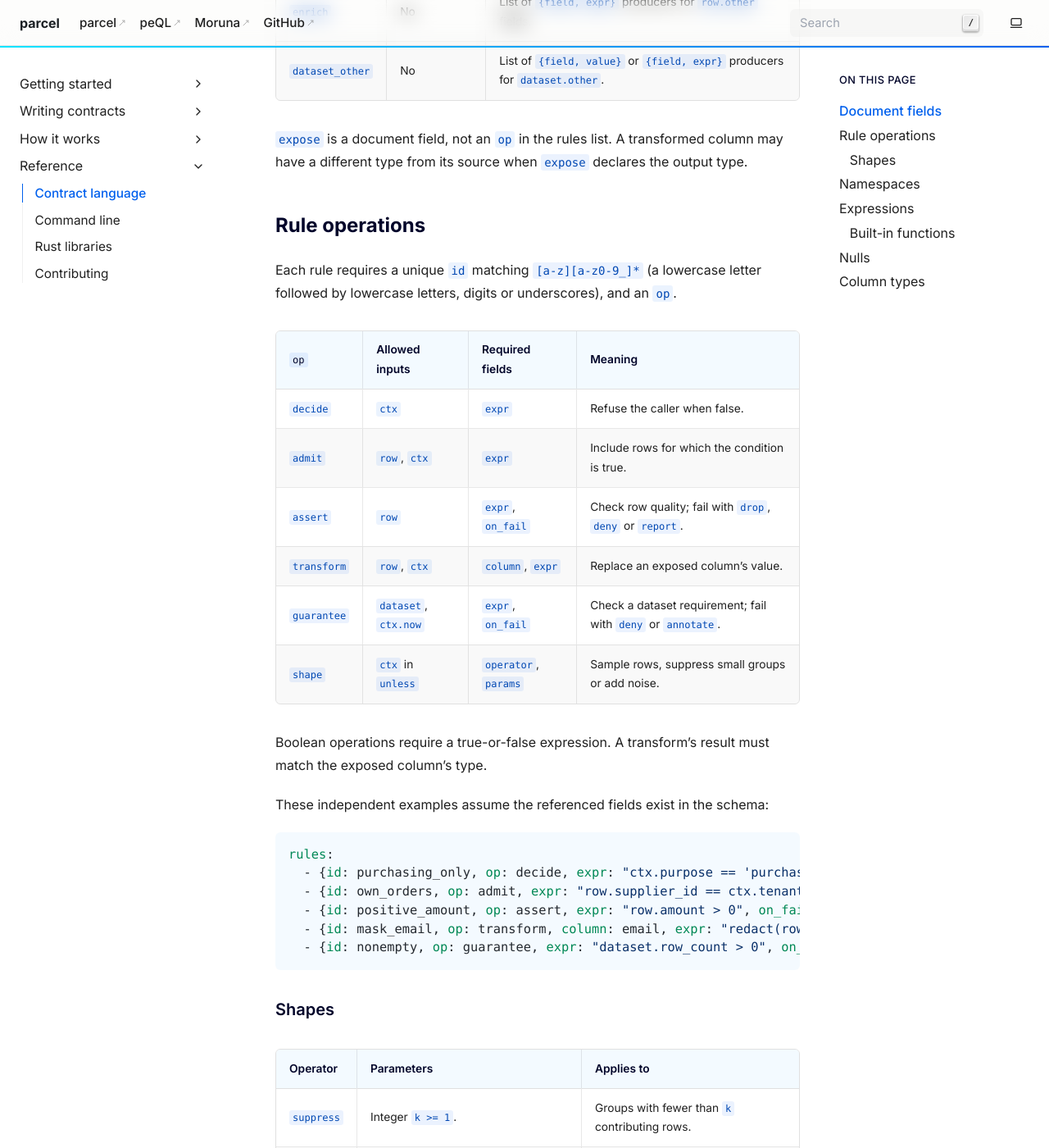
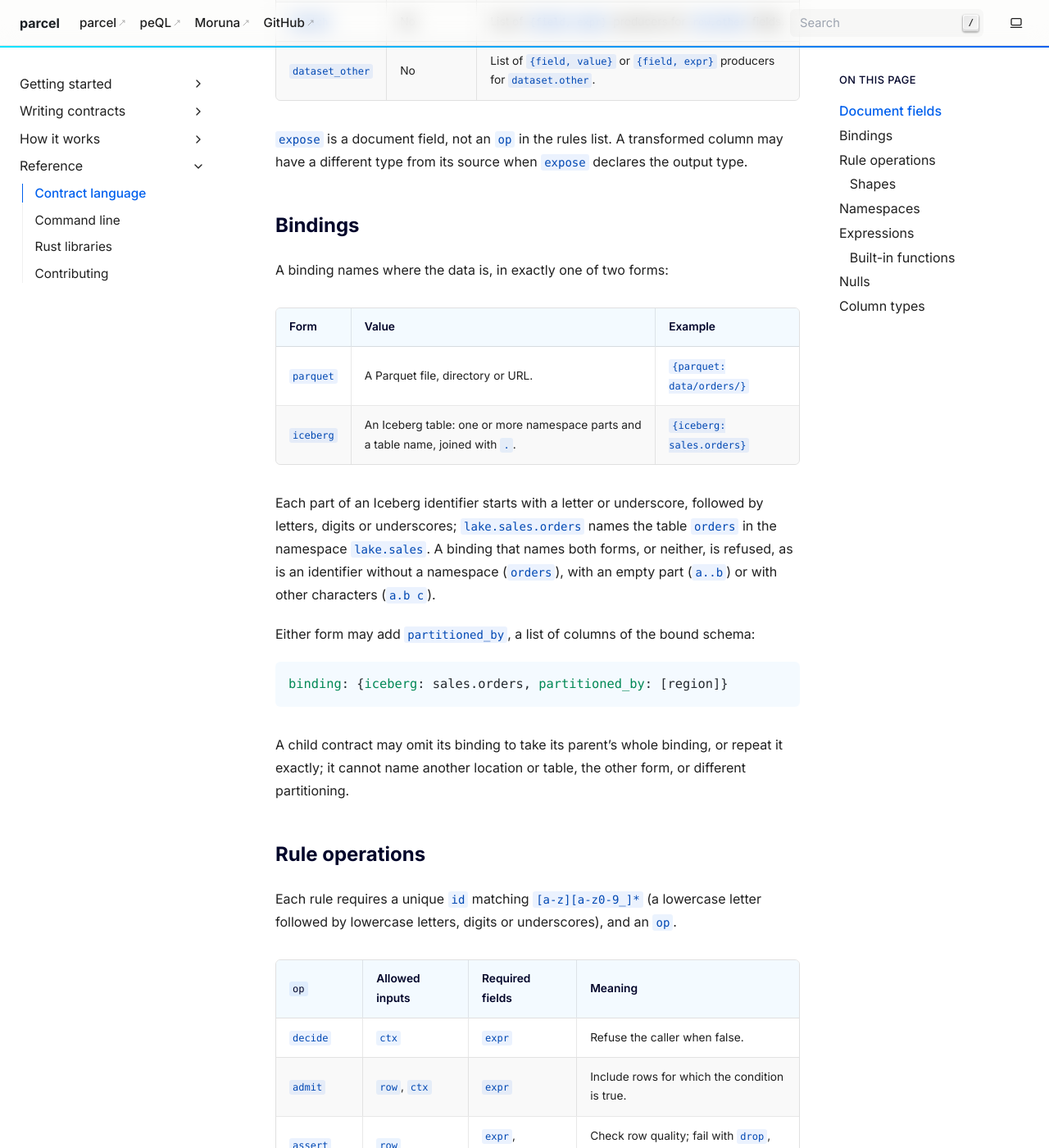
Before and after one commit to griot-cloud/parcel, a Sphinx documentation site: the page built from docs/language.md, in a window 1280 px wide and 1400 px high, scrolled down 906 px. Shown: the whole window at 82% size. Built offline with Sphinx 7.4.7, drawn with Linux system fonts in a browser that asks for light colours; some of the changed text lies outside the part shown.

Commit message:
docs(language): the iceberg binding beside parquet
Co-Authored-By: Claude Opus 5.5 <noreply@anthropic.com>
Signed-off-by: Brackly Murunga <brackly@griotdata.com>

````diff
--- a/docs/language.md
+++ b/docs/language.md
@@ -14,7 +14,7 @@ Contracts are YAML or JSON documents. Run `parcel schema` for the JSON Schema, o
 | `version` | Yes | Unsigned integer version. |
 | `owner` | No | Tenant whose registered functions the rules may use. |
 | `inherits` | No | Parent contract name. See {doc}`authoring`. |
-| `binding` | Unless inherited | `{parquet: path, partitioned_by: [columns]}`. |
+| `binding` | Unless inherited | `{parquet: path}` or `{iceberg: namespace.table}`, with optional `partitioned_by: [columns]`. See [Bindings](#bindings). |
 | `expose` | Unless inherited | List of `{name, type}` columns available to queries. |
 | `rules` | No | List of the operations below. |
 | `extensions` | No | Typed custom fields under `row`, `ctx` and `dataset`. |
@@ -22,6 +22,25 @@ Contracts are YAML or JSON documents. Run `parcel schema` for the JSON Schema, o
 | `dataset_other` | No | List of `{field, value}` or `{field, expr}` producers for `dataset.other`. |
 
 `expose` is a document field, not an `op` in the rules list. A transformed column may have a different type from its source when `expose` declares the output type.
+
+## Bindings
+
+A binding names where the data is, in exactly one of two forms:
+
+| Form | Value | Example |
+| --- | --- | --- |
+| `parquet` | A Parquet file, directory or URL. | `{parquet: data/orders/}` |
+| `iceberg` | An Iceberg table: one or more namespace parts and a table name, joined with `.`. | `{iceberg: sales.orders}` |
+
+Each part of an Iceberg identifier starts with a letter or underscore, followed by letters, digits or underscores; `lake.sales.orders` names the table `orders` in the namespace `lake.sales`. A binding that names both forms, or neither, is refused, as is an identifier without a namespace (`orders`), with an empty part (`a..b`) or with other characters (`a.b c`).
+
+Either form may add `partitioned_by`, a list of columns of the bound schema:
+
+```yaml
+binding: {iceberg: sales.orders, partitioned_by: [region]}
+```
+
+A child contract may omit its binding to take its parent's whole binding, or repeat it exactly; it cannot name another location or table, the other form, or different partitioning.
 
 ## Rule operations
 
````
Also changed, not shown: docs/authoring.md (+1 -1 lines), docs/odcs.md (+1 -1 lines).
